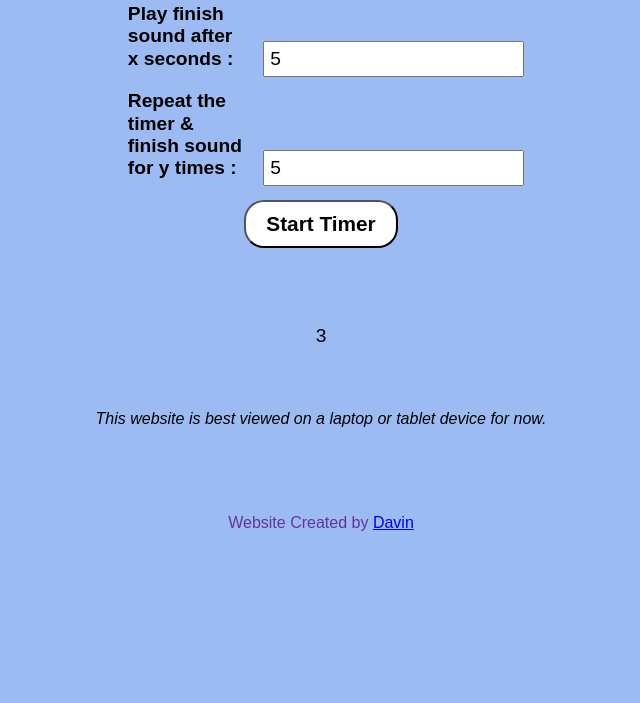
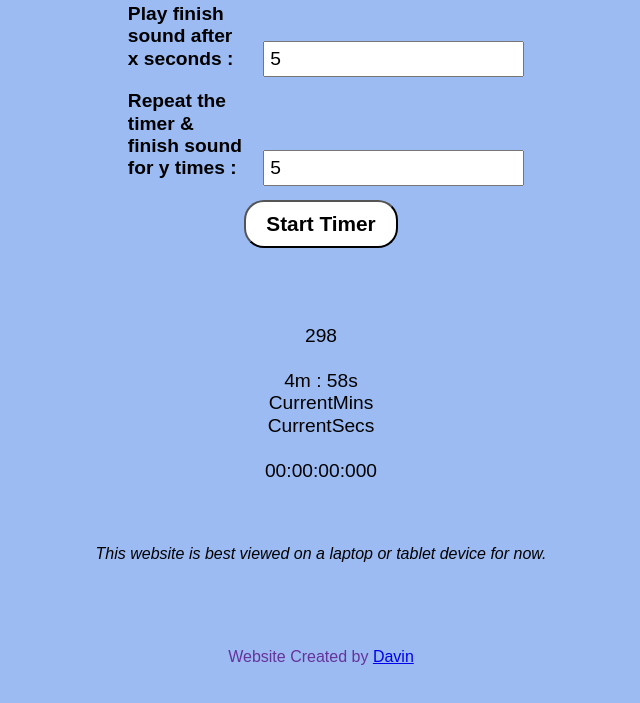
Before and after one commit to davin2020/timesup, a plain HTML site: page index.html in a window 1280 px wide. Both pictures are taken after typing "5", "5" into the empty fields and a click on the button "Start Timer". Shown: the part 97-800 px from the top of the page, without its empty margins (319-959 px from the left). Drawn offline with Linux system fonts and the light colour scheme; a web font is replaced by a local one.

Commit message:
got time displaying as minutes and seconds, based on input of minutes

```diff
--- a/index.html
+++ b/index.html
@@ -50,7 +50,17 @@
 		    <!-- how to set this value to start with dynamically -->
 			<div id="app" aria-live="polite">Countdown</div>
 
+			<br>
+			<div>
+				<span id="currentMins">00</span>: <span id="CurrentSecs">00</span>
+			</div>
+			<div id="currentMins">CurrentMins</div>
+			<div id="CurrentSecs">CurrentSecs</div>
 
+			<br>
+			<div>
+		    	<span id="hour">00</span>:<span id="minute">00</span>:<span id="second">00</span>:<span id="millisecond">000</span>
+		  	</div>
 
 		<!-- new stuf above here -->
 		<br><br>
--- a/script.js
+++ b/script.js
@@ -17,10 +17,15 @@ function addTimerX() {
 	console.log(newFrequencyValue);
 	console.log('timeAmount ' + timeAmount);
 	console.log('repeatFreqSeconds ' + repeatFreqSeconds);
-	let mSecondsToRunFor = timeAmount * newFrequencyValue; // eg 5000 x 3
-	let mSecondsToRunForMinusOne = timeAmount * (newFrequencyValue -1); // eg 5000 x 3
+	let mSecondsToRunFor = timeAmount * newFrequencyValue ; // eg 5000 x 3 - x60 turn into minutes
+	let mSecondsToRunForMinusOne = timeAmount * (newFrequencyValue -1) ; // eg 5000 x 3 - x60 turn into minutes
 	console.log('mSecondsToRunFor ' + mSecondsToRunFor);
 	console.log('mSecondsToRunForMinusOne ' + mSecondsToRunForMinusOne);
+
+	let MinutesToRunFor = timeAmount * newFrequencyValue * 60; // eg 5000 x 3 - x60 turn into minutes
+	let MinutesToRunForMinusOne = timeAmount * (newFrequencyValue -1) * 60 ; // eg 5000 x 3 - x60 turn into minutes
+	console.log('MinutesToRunFor x60 ' + MinutesToRunFor);
+	console.log('MinutesToRunForMinusOne x60 ' + MinutesToRunForMinusOne);
 
 		//sat - another option  - totally not working, keeps on going and keeps on sounded alarm noise
 		//pp.textContent = newTimeValue;
@@ -45,7 +50,14 @@ function addTimerX() {
 	// BUT thers is now a 5sec delay BEFORE the first call/execution - run 5 times, repeat every 5 secs
 	// and the delay becomes 30secs if u want a 30 sec timer !!
 	//start one timer straight away, since timerId has a delay of timeAmount BEFORE it will start
-	startTimer(newTimeValue, finishSound);
+	//startTimer(newTimeValue, finishSound);
+
+	//try and start timer with minute value not seconds value
+	let minutesTimeValue = newTimeValue * 60;
+	startTimer(minutesTimeValue, finishSound);
+
+
+
 	let newTimeValueMinusOne = newTimeValue - 1;
 	let timeAmountMinusOne = timeAmount - 1000;
 	console.log('newTimeValueMinusOne ' + newTimeValueMinusOne);
@@ -161,9 +173,11 @@ function countDown(count) {
 
 
 
-// this function works wel lenough for now
+// this function works wel lenough for now - count is really the number of seconds to run for eg 120 seconds, but i dont want to display ita s such!
 function startTimer(count, sound) {
-	console.log("startTimer(), count " + count + ", sound " + sound);
+	console.log("startTimer(), count aka newTimeValueMinusOne " + count + ", sound " + sound);
+	// console.log("newTimeValueMinusOne: " + newTimeValueMinusOne);
+
 	app.textContent = count;
 
 	// Run a callback function once every second, to update the count down timer by 1 second
@@ -176,6 +190,23 @@ function startTimer(count, sound) {
 		if (count > 0) {
 			app.textContent = count;
 			console.log("countdown: " + count)
+
+			//new counter to render w mins & secs -  code stolen from here - https://stackoverflow.com/questions/37096367/how-to-convert-seconds-to-minutes-and-hours-in-javascript
+			// let minutes = count % 60;
+			// maybe this doesnt have to be calculated every time??
+			//this DOES work but isnt pretty
+			var divisor_for_minutes = count % (60 * 60);
+    		var minutes = Math.floor(divisor_for_minutes / 60);
+
+    		var divisor_for_seconds = divisor_for_minutes % 60;
+    		var seconds = Math.ceil(divisor_for_seconds);
+
+			console.log("new minutes: " + minutes)
+			// let seconds = count;
+			document.getElementById("currentMins").innerHTML = minutes + "m "
+			document.getElementById("CurrentSecs").innerHTML = seconds + "s"
+
+
 		} else {
 			app.textContent = '⏰';
 			clearInterval(timer);
```
